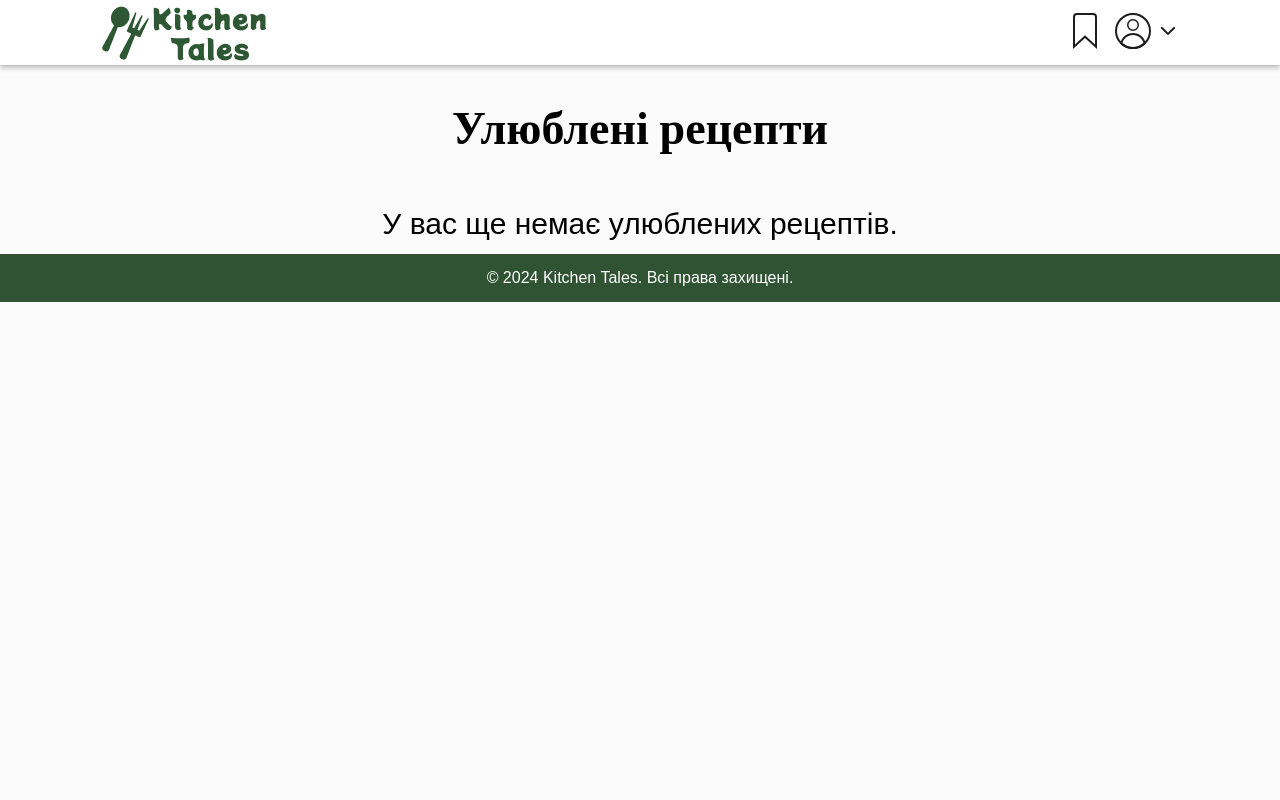
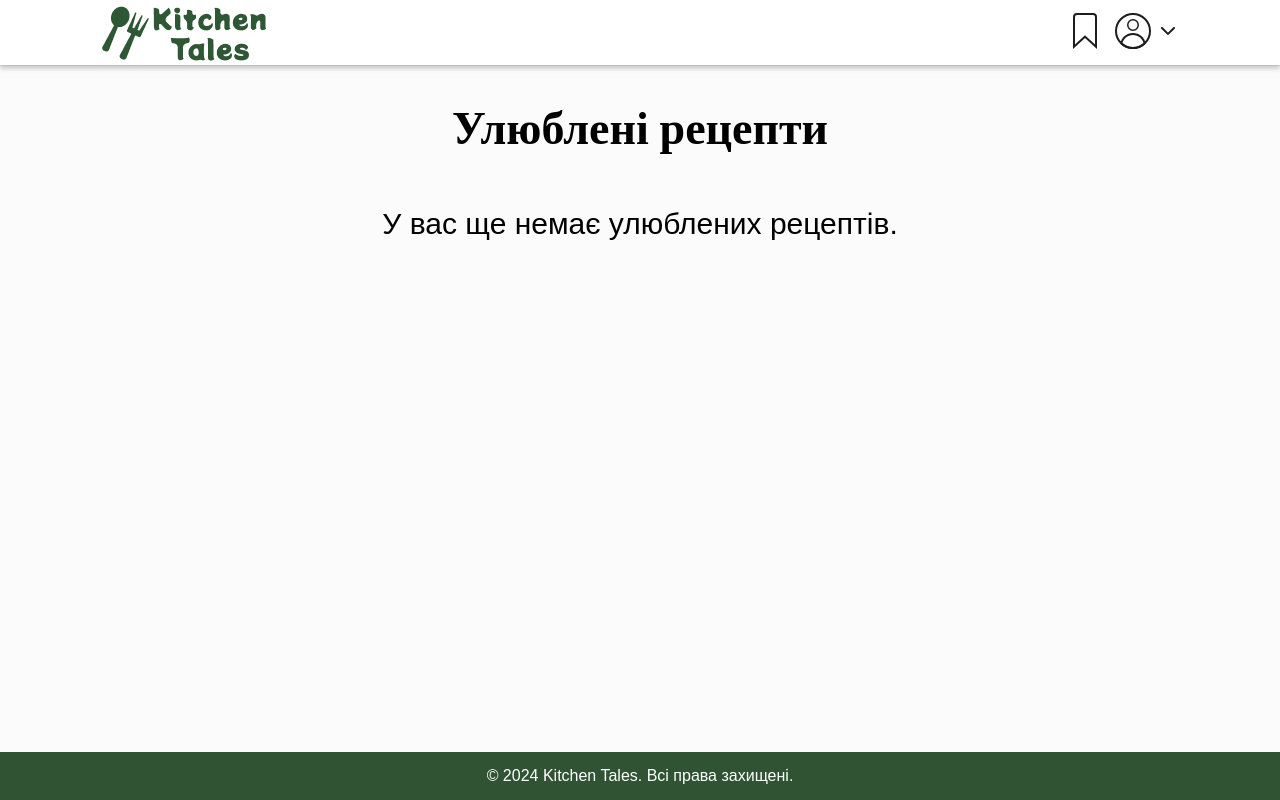
Before and after one commit to Valleriiia/culinary_recipes, a PHP site: page /favorites.php in a window 1280 px wide. Run offline with PHP 8.4, Linux system fonts and the light colour scheme; the visitor is signed in with stand-in values (Sample User, id 1); data that the repository does not hold is empty.

Commit message:
favorites styles

```diff
--- a/src/views/favorites.php
+++ b/src/views/favorites.php
@@ -9,14 +9,31 @@
     <link href="https://fonts.googleapis.com/css2?family=Cormorant+Garamond:wght@600&display=swap" rel="stylesheet">
     <style>
         @import url('https://fonts.googleapis.com/css2?family=Cormorant+Garamond:wght@600&display=swap');
-        footer {
+        html, body {
+        height: 100%;
+        margin: 0;
+    }
+
+    body {
+        display: flex;
+        flex-direction: column;
+    }
+
+    main {
+        flex: 1;
+    }
+
+footer {
     background: #2F5333;
     color: white;
     text-align: center;
     padding: 15px 0;
     width: 100%;
     margin-top: 13px;
+    position: relative;
+    bottom: 0;
 }
+
         .recipes-list {
             display: flex;
             flex-wrap: wrap;
```
